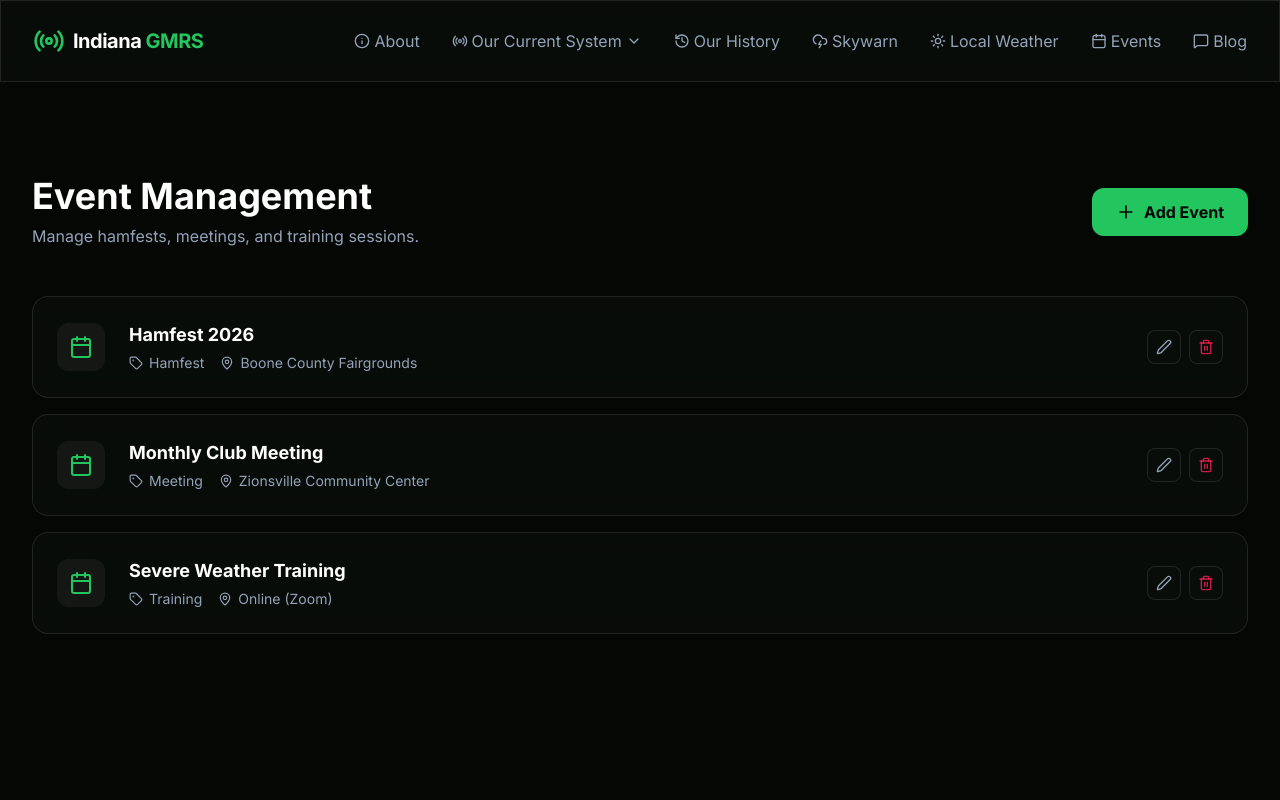
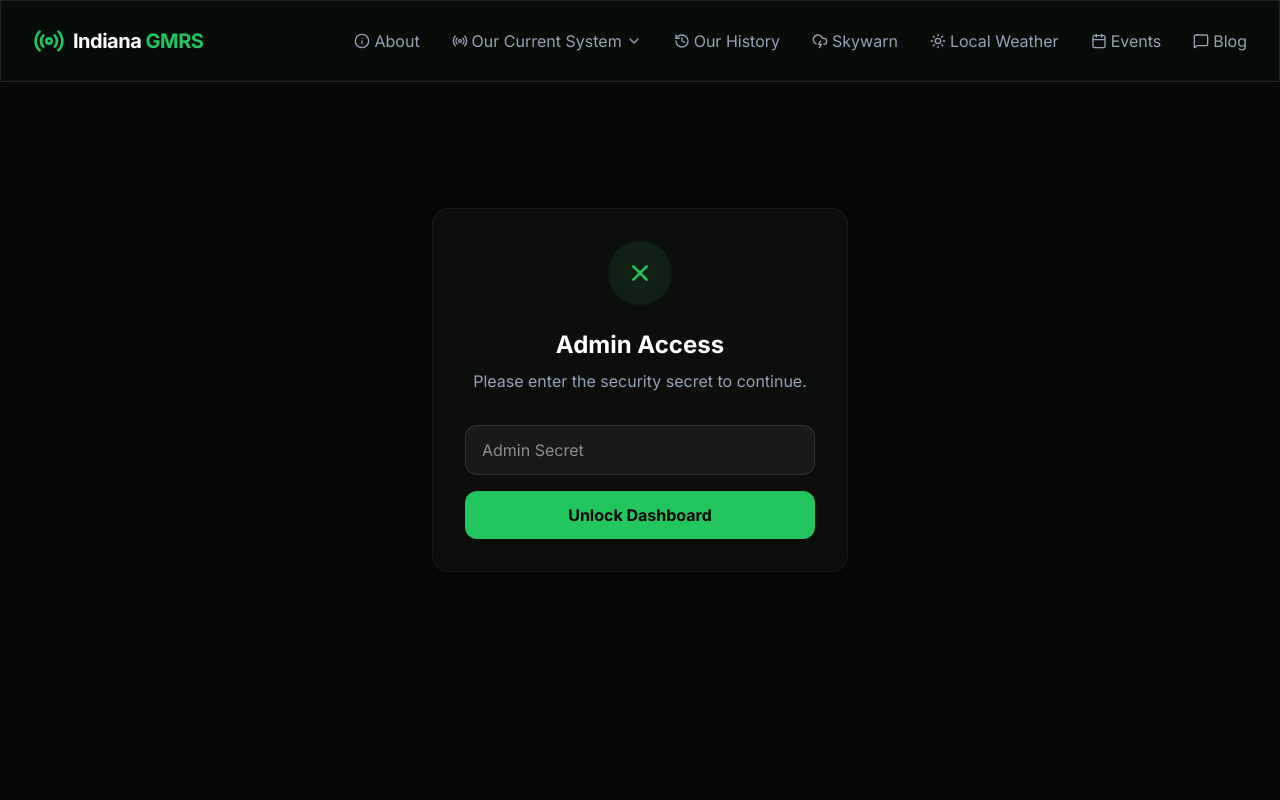
Before and after one commit to themann00/indianagmrsnet, a Next.js app: page /admin in a window 1280 px wide. Shown: the top 800 px of the page. Built offline with nearby package versions, Linux system fonts and the light colour scheme.

Commit message:
feat: admin password

```diff
--- a/src/app/api/events/route.ts
+++ b/src/app/api/events/route.ts
@@ -25,6 +25,14 @@ export async function GET() {
 
 export async function POST(request: Request) {
     try {
+        // Basic Security Check
+        const authHeader = request.headers.get("Authorization");
+        const secret = authHeader?.replace("Bearer ", "");
+
+        if (process.env.ADMIN_SECRET && secret !== process.env.ADMIN_SECRET) {
+            return NextResponse.json({ error: "Unauthorized" }, { status: 401 });
+        }
+
         const newEvent: GMRSEvent = await request.json();
         const events = getEvents();
 
--- a/src/components/AdminDashboard.tsx
+++ b/src/components/AdminDashboard.tsx
@@ -8,6 +8,8 @@ import { motion } from "framer-motion";
 export default function AdminDashboard() {
     const [events, setEvents] = useState<GMRSEvent[]>([]);
     const [isAdding, setIsAdding] = useState(false);
+    const [isAuthenticated, setIsAuthenticated] = useState(false);
+    const [password, setPassword] = useState("");
     const [newEvent, setNewEvent] = useState<Partial<GMRSEvent>>({
         title: "",
         category: "Meeting",
@@ -17,28 +19,84 @@ export default function AdminDashboard() {
     });
 
     useEffect(() => {
-        fetchEvents();
+        const saved = sessionStorage.getItem("admin_secret");
+        if (saved) {
+            setIsAuthenticated(true);
+            fetchEvents(saved);
+        }
     }, []);
 
-    const fetchEvents = async () => {
+    const fetchEvents = async (secret?: string) => {
         const res = await fetch("/api/events");
         const data = await res.json();
         setEvents(data);
+        if (secret) setIsAuthenticated(true);
+    };
+
+    const handleLogin = (e: React.FormEvent) => {
+        e.preventDefault();
+        sessionStorage.setItem("admin_secret", password);
+        setIsAuthenticated(true);
+        fetchEvents();
     };
 
     const handleCreate = async (e: React.FormEvent) => {
         e.preventDefault();
+        const secret = sessionStorage.getItem("admin_secret");
         const res = await fetch("/api/events", {
             method: "POST",
-            headers: { "Content-Type": "application/json" },
+            headers: {
+                "Content-Type": "application/json",
+                "Authorization": `Bearer ${secret}`
+            },
             body: JSON.stringify(newEvent),
         });
+
         if (res.ok) {
             setIsAdding(false);
             setNewEvent({ title: "", category: "Meeting", date: "", location: "", description: "" });
             fetchEvents();
+        } else if (res.status === 401) {
+            alert("Unauthorized: Incorrect secret.");
+            setIsAuthenticated(false);
+            sessionStorage.removeItem("admin_secret");
         }
     };
+
+    if (!isAuthenticated) {
+        return (
+            <div className="max-w-md mx-auto px-4 py-32">
+                <motion.div
+                    initial={{ opacity: 0, scale: 0.95 }}
+                    animate={{ opacity: 1, scale: 1 }}
+                    className="glass-card p-8 text-center"
+                >
+                    <div className="flex justify-center mb-6">
+                        <div className="p-4 bg-accent-primary/10 rounded-full">
+                            <Plus className="w-8 h-8 text-accent-primary rotate-45" />
+                        </div>
+                    </div>
+                    <h1 className="text-2xl font-bold text-white mb-2">Admin Access</h1>
+                    <p className="text-text-secondary mb-8">Please enter the security secret to continue.</p>
+                    <form onSubmit={handleLogin} className="space-y-4">
+                        <input
+                            type="password"
+                            placeholder="Admin Secret"
+                            className="w-full bg-white/5 border border-white/10 rounded-xl px-4 py-3 text-white focus:outline-none focus:border-accent-primary/50"
+                            value={password}
+                            onChange={(e) => setPassword(e.target.value)}
+                        />
+                        <button
+                            type="submit"
+                            className="w-full py-3 bg-accent-primary text-background-primary rounded-xl font-bold hover:scale-105 transition-transform"
+                        >
+                            Unlock Dashboard
+                        </button>
+                    </form>
+                </motion.div>
+            </div>
+        );
+    }
 
     return (
         <div className="max-w-7xl mx-auto px-4 sm:px-6 lg:px-8 py-24">
```
